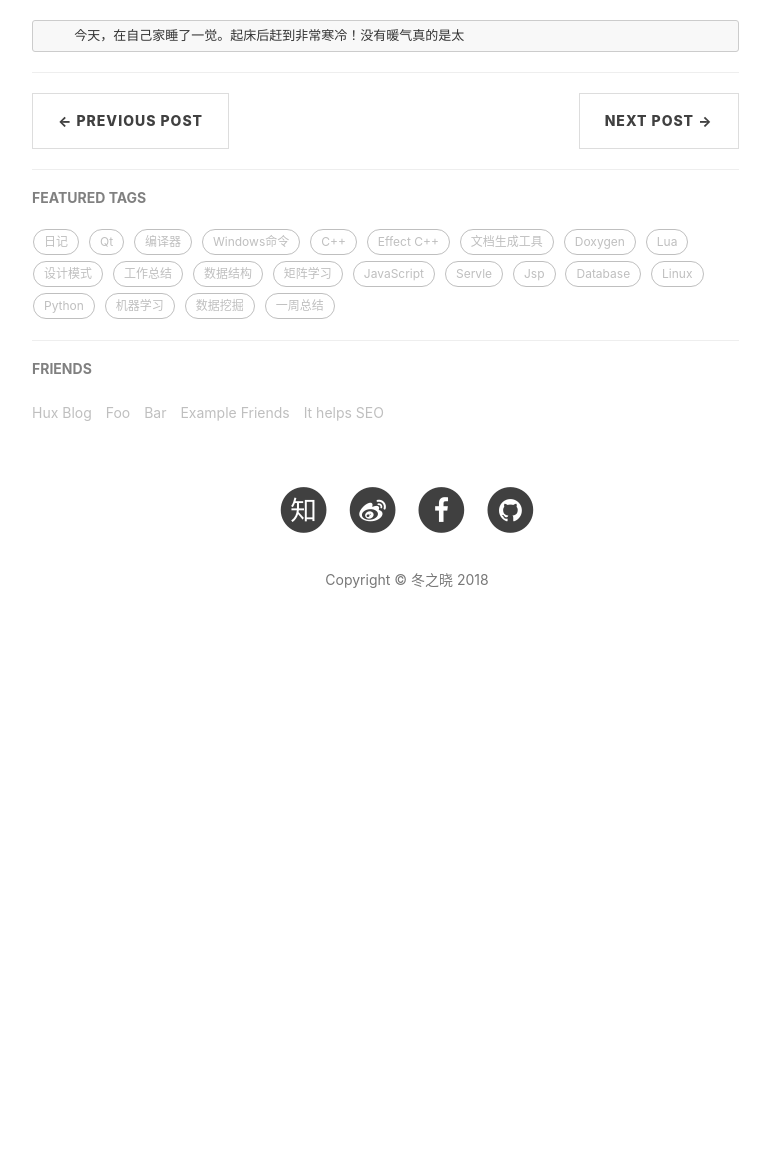
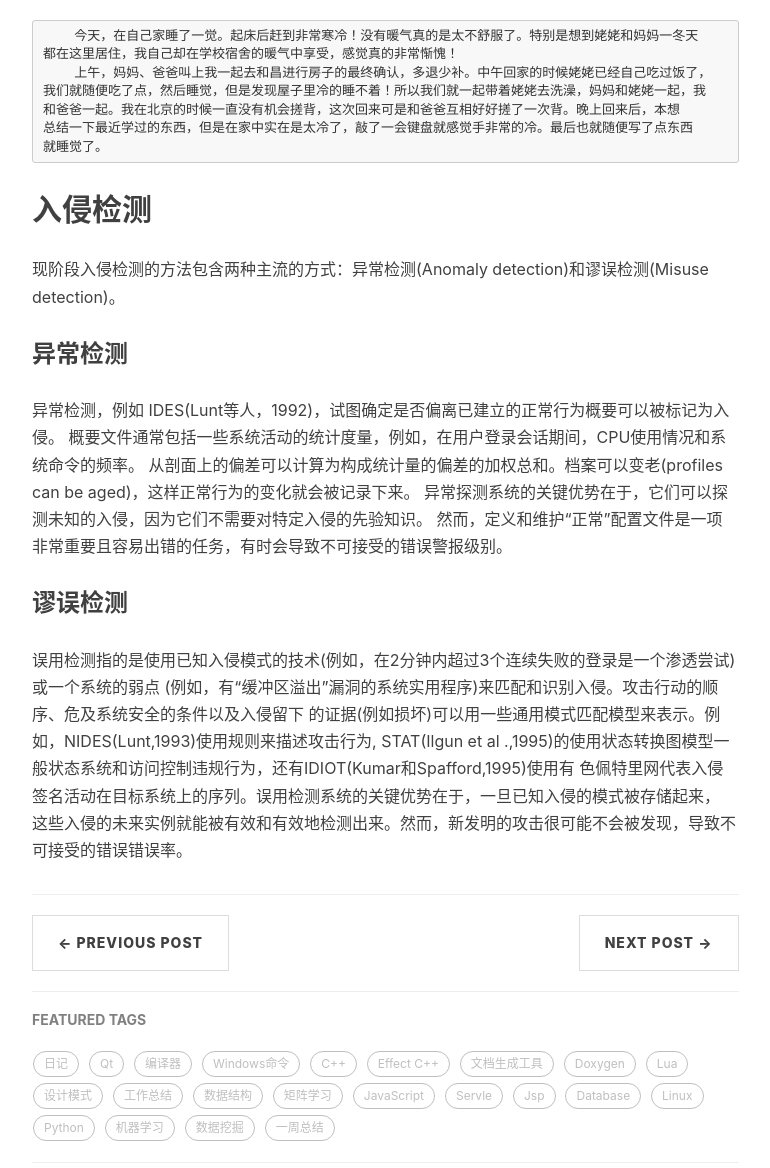
Before and after one commit to Dongzhixiao/Dongzhixiao.github.io, a Jekyll site: the page built from _posts/2018-02-10-walk-with-parents.md, in a window 1280 px wide and 1400 px high, scrolled down 291 px. Shown: the part 232-1400 px from the top of the window, without its empty margins (233-1003 px from the left). Built offline with Jekyll 4.4.1, drawn with Linux system fonts in a browser that asks for light colours; nearby versions of some CDN libraries; comment, search, counter and statistics services are not loaded; before the commit the page ends 1207 px from its top, so only the background shows below that.

Commit message:
add some diaries

````diff
--- a/_posts/2018-02-10-walk-with-parents.md
+++ b/_posts/2018-02-10-walk-with-parents.md
@@ -10,5 +10,32 @@ tags:
 ---
 
 ```
-    今天，在自己家睡了一觉。起床后赶到非常寒冷！没有暖气真的是太
+    今天，在自己家睡了一觉。起床后赶到非常寒冷！没有暖气真的是太不舒服了。特别是想到姥姥和妈妈一冬天
+都在这里居住，我自己却在学校宿舍的暖气中享受，感觉真的非常惭愧！
+    上午，妈妈、爸爸叫上我一起去和昌进行房子的最终确认，多退少补。中午回家的时候姥姥已经自己吃过饭了，
+我们就随便吃了点，然后睡觉，但是发现屋子里冷的睡不着！所以我们就一起带着姥姥去洗澡，妈妈和姥姥一起，我
+和爸爸一起。我在北京的时候一直没有机会搓背，这次回来可是和爸爸互相好好搓了一次背。晚上回来后，本想
+总结一下最近学过的东西，但是在家中实在是太冷了，敲了一会键盘就感觉手非常的冷。最后也就随便写了点东西
+就睡觉了。
 ```
+
+## 入侵检测
+
+现阶段入侵检测的方法包含两种主流的方式：异常检测(Anomaly detection)和谬误检测(Misuse detection)。
+
+### 异常检测
+
+异常检测，例如 IDES(Lunt等人，1992)，试图确定是否偏离已建立的正常行为概要可以被标记为入侵。
+概要文件通常包括一些系统活动的统计度量，例如，在用户登录会话期间，CPU使用情况和系统命令的频率。
+从剖面上的偏差可以计算为构成统计量的偏差的加权总和。档案可以变老(profiles can be aged)，这样正常行为的变化就会被记录下来。
+异常探测系统的关键优势在于，它们可以探测未知的入侵，因为它们不需要对特定入侵的先验知识。
+然而，定义和维护“正常”配置文件是一项非常重要且容易出错的任务，有时会导致不可接受的错误警报级别。
+
+### 谬误检测
+
+误用检测指的是使用已知入侵模式的技术(例如，在2分钟内超过3个连续失败的登录是一个渗透尝试)或一个系统的弱点
+(例如，有“缓冲区溢出”漏洞的系统实用程序)来匹配和识别入侵。攻击行动的顺序、危及系统安全的条件以及入侵留下
+的证据(例如损坏)可以用一些通用模式匹配模型来表示。例如，NIDES(Lunt,1993)使用规则来描述攻击行为,
+STAT(Ilgun et al .,1995)的使用状态转换图模型一般状态系统和访问控制违规行为，还有IDIOT(Kumar和Spafford,1995)使用有
+色佩特里网代表入侵签名活动在目标系统上的序列。误用检测系统的关键优势在于，一旦已知入侵的模式被存储起来，
+这些入侵的未来实例就能被有效和有效地检测出来。然而，新发明的攻击很可能不会被发现，导致不可接受的错误错误率。
````
Also changed, not shown: _posts/2018-02-11-a-rest-sunday.md (+12 -1 lines), _posts/2018-02-12-go-city.md (added, +22 -0 lines), _posts/2018-02-13-meet-student.md (added, +23 -0 lines), _posts/2018-02-14-argue.md (added, +21 -0 lines), _posts/2018-02-15-eve.md (added, +128 -0 lines), _posts/2018-02-16-outside.md (added, +18 -0 lines), _posts/2018-02-17-sleeping.md (added, +16 -0 lines), 1 other file.
